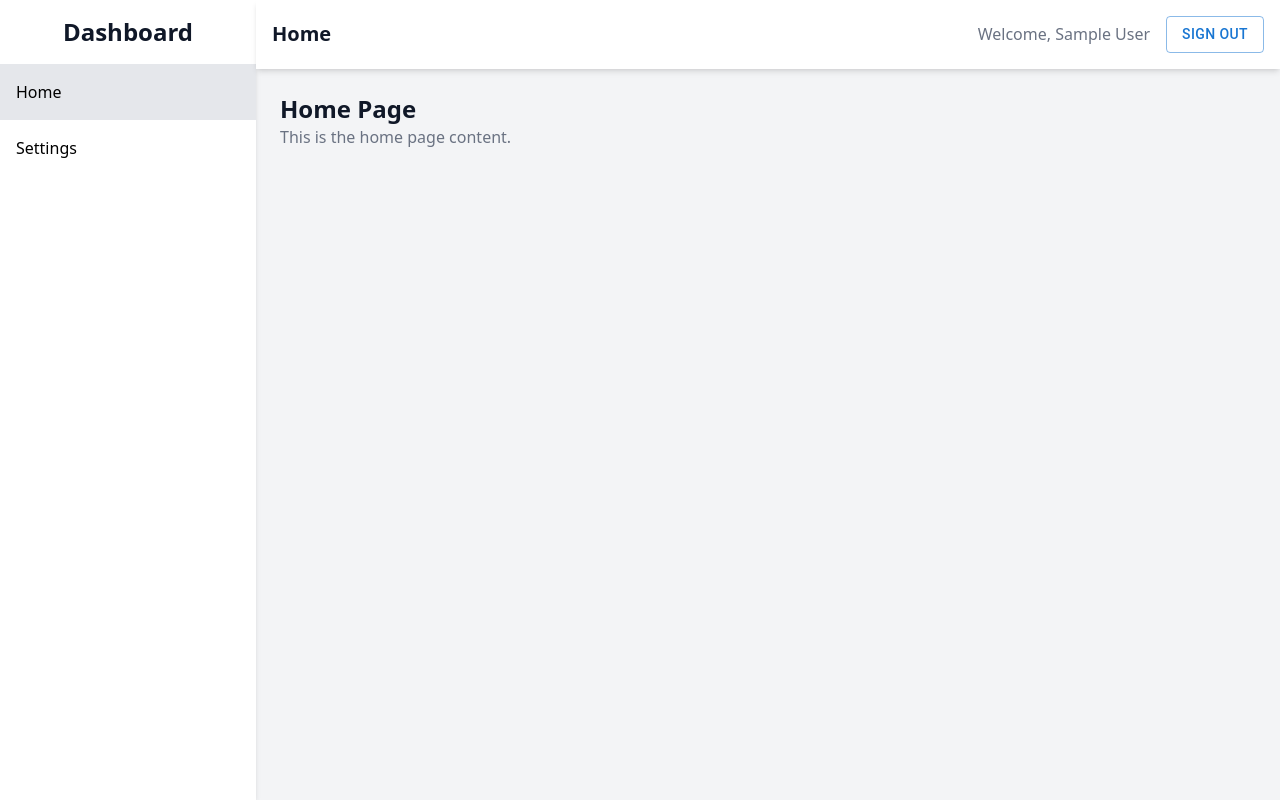
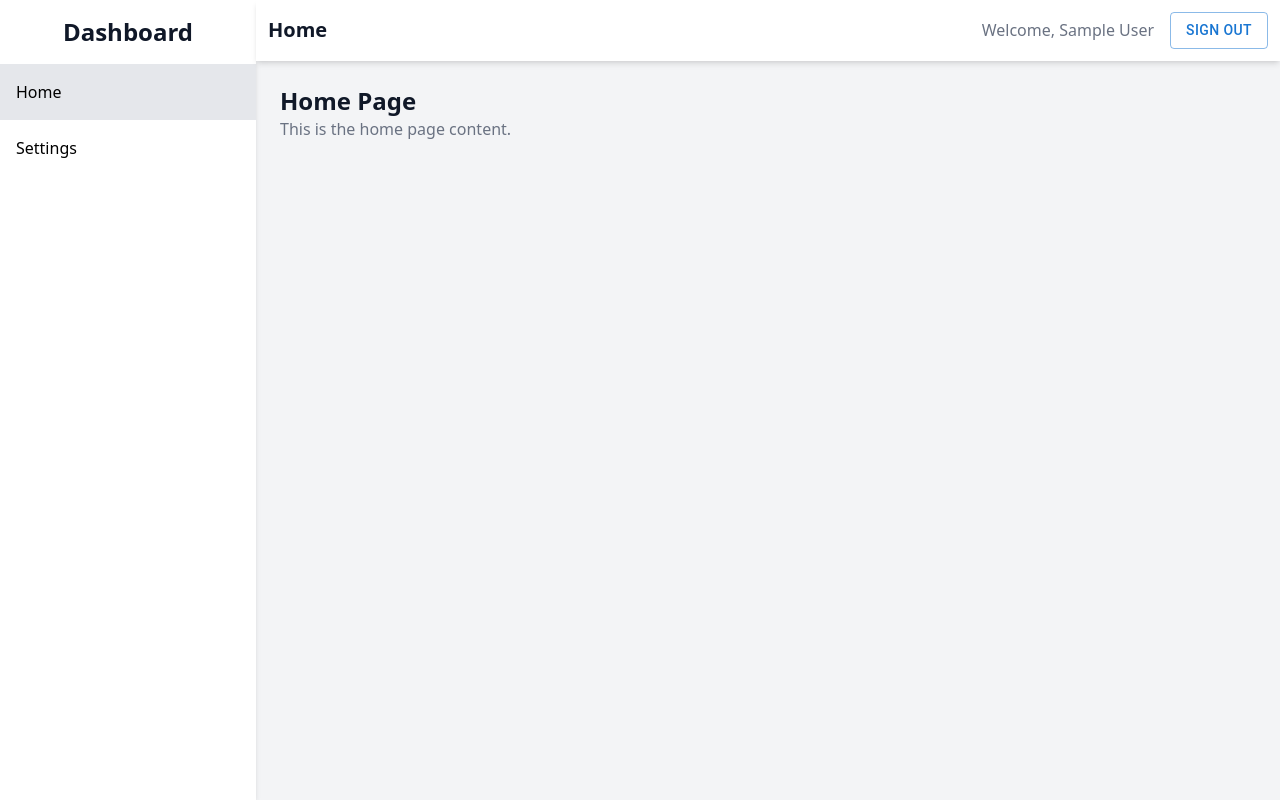
Before and after one commit to xamartin7/audit_recordings, a React (Vite) app in the folder apps/frontend/: page /home in a window 1280 px wide. Built offline with nearby package versions, Linux system fonts and the light colour scheme; no server answers; sample sign-in values are in the browser's storage.

Commit message:
Update Topnav component styling by reducing padding from 4 to 3 for improved layout consistency.

```diff
--- a/apps/frontend/src/components/common/Topnav.tsx
+++ b/apps/frontend/src/components/common/Topnav.tsx
@@ -28,7 +28,7 @@ export const Topnav: React.FC<{active: string}> = ({active}) => {
     };
 
     return (
-        <div className="bg-white shadow-md p-4 flex justify-between items-center">
+        <div className="bg-white shadow-md p-3 flex justify-between items-center">
             <div className="text-xl font-bold text-gray-900">{active.charAt(0).toUpperCase() + active.slice(1)}</div>
             <div className="flex items-center gap-4">
                 <div className="text-gray-500">Welcome, {user?.name} {user?.surname}</div>
```
